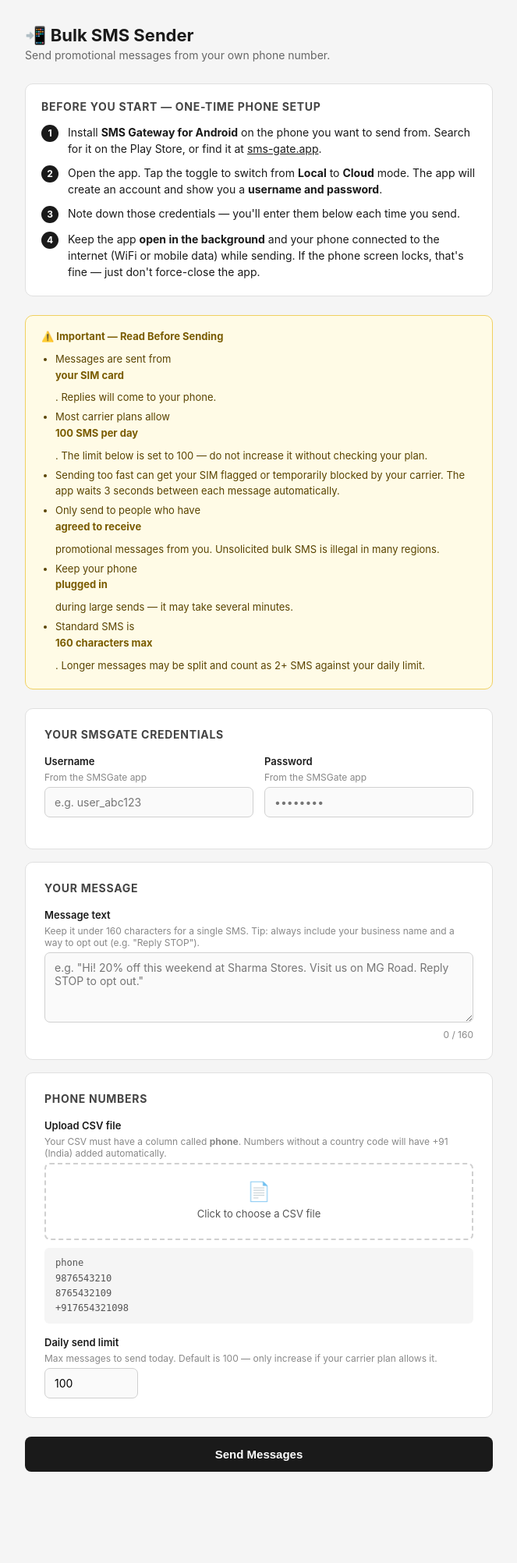
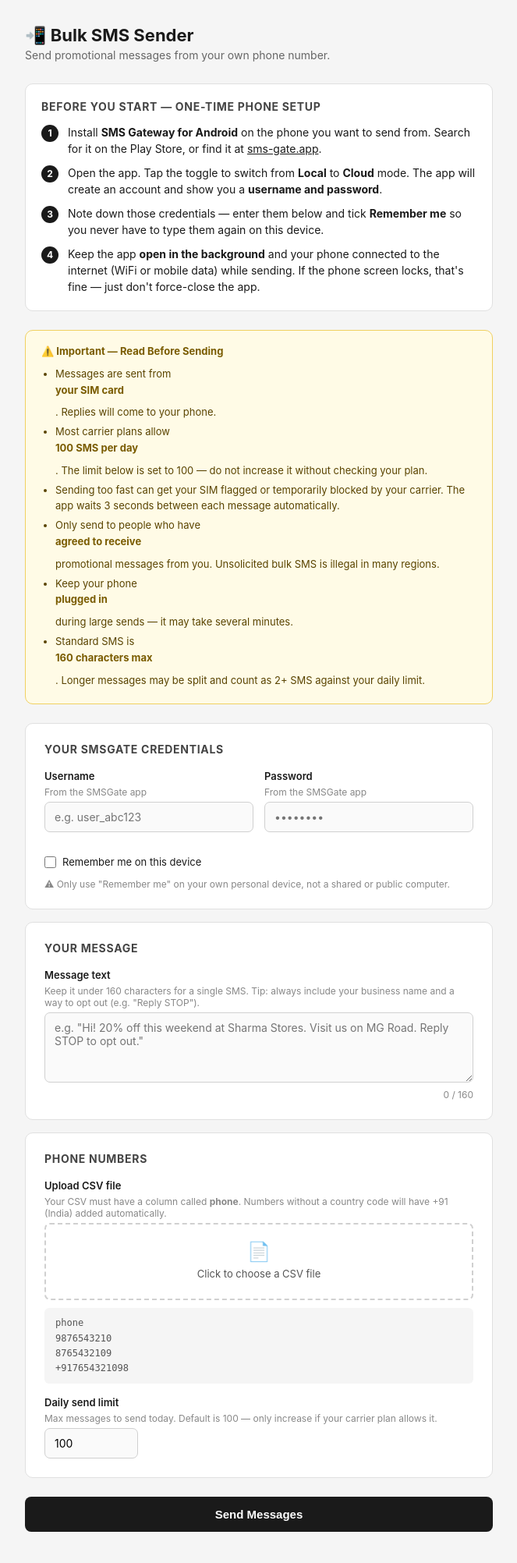
Before and after one commit to IshankumarP/sms-app, a Flask app: page / in a window 1280 px wide. Shown: the top 2004 px of the page at 78% size, without its empty margins (308-971 px from the left). Before the commit the page ends 1887 px from the top, so only its background shows below. Run offline with Flask 3, Linux system fonts and the light colour scheme.

Commit message:
Update index.html

```diff
--- a/templates/index.html
+++ b/templates/index.html
@@ -340,7 +340,7 @@
       </div>
       <div class="step">
         <div class="step-num">3</div>
-        <div>Note down those credentials — you'll enter them below each time you send.</div>
+        <div>Note down those credentials — enter them below and tick <strong>Remember me</strong> so you never have to type them again on this device.</div>
       </div>
       <div class="step">
         <div class="step-num">4</div>
@@ -370,7 +370,7 @@
 
     <!-- Credentials -->
     <div class="card">
-      <h2>Your SMSGate Credentials</h2>
+      <h2>Your SMSGate Credentials <span id="saved-badge" style="display:none;font-size:11px;font-weight:600;background:#e8f7ee;color:#27ae60;border:1px solid #b2dfca;border-radius:999px;padding:2px 10px;margin-left:8px;vertical-align:middle;text-transform:none;letter-spacing:0;">✓ Saved on this device</span></h2>
       <div class="two-col">
         <div class="field">
           <label for="login">Username</label>
@@ -382,6 +382,18 @@
           <div class="hint">From the SMSGate app</div>
           <input type="password" id="password" name="password" placeholder="••••••••" />
         </div>
+      </div>
+      <div style="display:flex;align-items:center;justify-content:space-between;margin-top:14px;flex-wrap:wrap;gap:10px;">
+        <label style="display:flex;align-items:center;gap:8px;font-size:13px;font-weight:400;cursor:pointer;">
+          <input type="checkbox" id="remember-me" style="width:15px;height:15px;cursor:pointer;" />
+          Remember me on this device
+        </label>
+        <button type="button" id="clear-saved-btn" onclick="clearSaved()" style="display:none;background:none;border:none;font-size:12px;color:#c0392b;cursor:pointer;text-decoration:underline;padding:0;">
+          Forget saved credentials
+        </button>
+      </div>
+      <div style="font-size:12px;color:#888;margin-top:8px;">
+        ⚠ Only use "Remember me" on your own personal device, not a shared or public computer.
       </div>
     </div>
 
@@ -464,6 +476,54 @@
 </div>
 
 <script>
+  // ── Saved credentials (localStorage) ──
+  const STORAGE_KEY = "smsgate_creds";
+
+  function loadSaved() {
+    try {
+      const raw = localStorage.getItem(STORAGE_KEY);
+      if (!raw) return;
+      const creds = JSON.parse(raw);
+      if (creds.login)    document.getElementById("login").value    = creds.login;
+      if (creds.password) document.getElementById("password").value = creds.password;
+      document.getElementById("remember-me").checked = true;
+      document.getElementById("saved-badge").style.display    = "inline-block";
+      document.getElementById("clear-saved-btn").style.display = "inline-block";
+    } catch {}
+  }
+
+  function saveIfChecked() {
+    if (document.getElementById("remember-me").checked) {
+      const creds = {
+        login:    document.getElementById("login").value.trim(),
+        password: document.getElementById("password").value.trim(),
+      };
+      localStorage.setItem(STORAGE_KEY, JSON.stringify(creds));
+      document.getElementById("saved-badge").style.display    = "inline-block";
+      document.getElementById("clear-saved-btn").style.display = "inline-block";
+    } else {
+      // If they unchecked it, remove saved data immediately
+      localStorage.removeItem(STORAGE_KEY);
+      document.getElementById("saved-badge").style.display    = "none";
+      document.getElementById("clear-saved-btn").style.display = "none";
+    }
+  }
+
+  function clearSaved() {
+    localStorage.removeItem(STORAGE_KEY);
+    document.getElementById("login").value    = "";
+    document.getElementById("password").value = "";
+    document.getElementById("remember-me").checked = false;
+    document.getElementById("saved-badge").style.display    = "none";
+    document.getElementById("clear-saved-btn").style.display = "none";
+  }
+
+  // Load on page open
+  loadSaved();
+
+  // Save whenever checkbox is toggled
+  document.getElementById("remember-me").addEventListener("change", saveIfChecked);
+
   // ── Character counter ──
   const msgArea = document.getElementById("message");
   const charCount = document.getElementById("char-count");
@@ -493,6 +553,9 @@
     e.preventDefault();
     errBanner.className = "banner"; // hide
     errBanner.textContent = "";
+
+    // Save credentials if remember me is ticked
+    saveIfChecked();
 
     const formData = new FormData(form);
     sendBtn.disabled = true;
```
